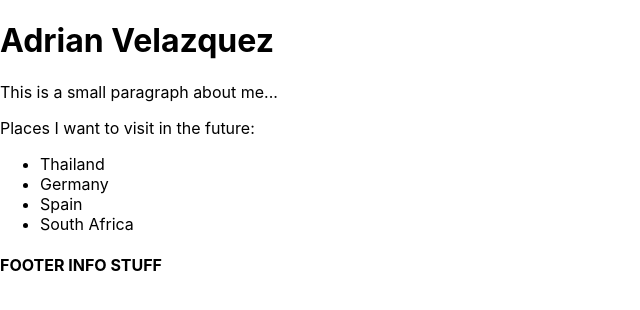
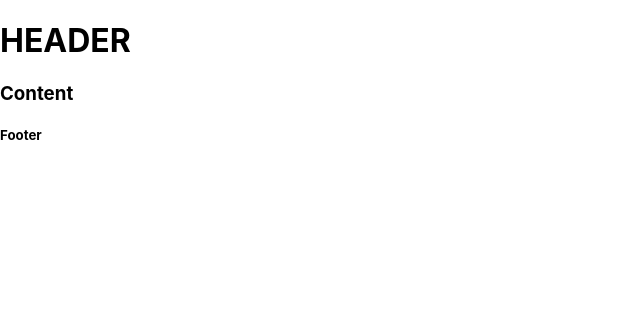
Before and after one commit to AdrianVelazquez/riot, a React (Create React App) app in the folder react apps/start/: page / in a window 1280 px wide. Shown: the top 310 px of the page, without its empty margins (0-640 px from the left). Built offline with nearby package versions, Linux system fonts and the light colour scheme.

Commit message:
adding html components and structure to web page

```diff
--- a/react apps/start/src/components/App.js
+++ b/react apps/start/src/App.js
@@ -13,9 +13,17 @@ NOTES
     - always start the name with a capital letter
       - example: function ThisIsMyApp(){};
     - components can render other components
+      - a main component can render other html components like:
+        - footers
+        - headers
+        - navigation
+        - posts
     - components can be split into their own files
+    - components can also be nested
+      - a header component, being rendered by the main App cpmponent, can also render a nav component, or a logo component, or an img component...
     - each component should be in its own seperate file
     - name files the same name as the component name
+
  - JSX: Reacts proprietary wrapper around vanilla javascript
     - let you build Components using html syntax in javascript
     - you can not render 2 jsx elements next to each other without wrapping them in a container so it counts as one html element with two elements wrapped inside
@@ -27,6 +35,7 @@ NOTES
           document.getElementById("root")
       );
     - you need to import react in any file you use jsx
+
 - Props: passes data around the app
 - State: how to maintain and change data in the app
 - Event Handling: interactivity with users
@@ -43,8 +52,10 @@ ReactDOM.render(<App />, document.getElementById("root"));
 
 */
 import React from "react";
-// import logo from "./logo.svg";
-import "../App.css";
+import Header from "./components/Header"; // import the footer component
+import Content from "./components/Content"; // import the footer component
+import Footer from "./components/Footer"; // import the footer component
+import "./App.css";
 
 // a component function (functional component)
 function App() {
@@ -53,15 +64,9 @@ function App() {
   // components return single jsx elements
   return (
     <div>
-      <h1>Adrian Velazquez</h1>
-      <p>This is a small paragraph about me...</p>
-      <p>Places I want to visit in the future:</p>
-      <ul>
-        <li>Thailand</li>
-        <li>Germany</li>
-        <li>Spain</li>
-        <li>South Africa</li>
-      </ul>
+      <Header />
+      <Content />
+      <Footer />
     </div>
   );
 }
--- /dev/null
+++ b/react apps/start/src/components/Content.js
@@ -0,0 +1,12 @@
+import React from "react";
+
+function Content() {
+  // Content component
+  return (
+    <div>
+      <h3>Content</h3>
+    </div>
+  );
+}
+
+export default Content;
--- /dev/null
+++ b/react apps/start/src/components/Footer.js
@@ -0,0 +1,12 @@
+import React from "react";
+
+function Footer() {
+  // footer component
+  return (
+    <footer>
+      <h5>Footer</h5>
+    </footer>
+  );
+}
+
+export default Footer;
--- /dev/null
+++ b/react apps/start/src/components/Header.js
@@ -0,0 +1,12 @@
+import React from "react";
+
+function Header() {
+  // Header component
+  return (
+    <div>
+      <h1>HEADER</h1>
+    </div>
+  );
+}
+
+export default Header;
--- a/react apps/start/src/components/MyInfo.js
+++ /dev/null
@@ -1,17 +0,0 @@
-import React from "react";
-import "../App.css";
-
-// a component function (functional component)
-function MyInfo() {
-  // return the jsx you want this component to render
-  // you cant return two different elements next to each other withput wrapping them in a div
-  // components return single jsx elements
-  return (
-    <div>
-      <h4>FOOTER INFO STUFF</h4>
-    </div>
-  );
-}
-
-// make the component available everywhere in the application
-export default MyInfo;
--- a/react apps/start/src/index.js
+++ b/react apps/start/src/index.js
@@ -3,8 +3,7 @@ import ReactDOM from "react-dom"; // import react dom for rendering to html
 import "./index.css";
 
 //COMPONENTS
-import App from "./components/App"; // import the App file which holds the component for rendering
-import MyInfo from "./components/MyInfo"; // import the App file which holds the component for rendering
+import App from "./App"; // import the App file which holds the component for rendering
 //COMPONENTS
 import * as serviceWorker from "./serviceWorker";
 
@@ -12,7 +11,6 @@ import * as serviceWorker from "./serviceWorker";
 // reacts render method used to render components to the html div with an id of "root"
 // render() takes 2 arguments - 1: what you want to render, 2: where you want to render it
 ReactDOM.render(<App />, document.getElementById("root"));
-ReactDOM.render(<MyInfo />, document.getElementById("footer-root"));
 
 // If you want your app to work offline and load faster, you can change
 // unregister() to register() below. Note this comes with some pitfalls.
```
